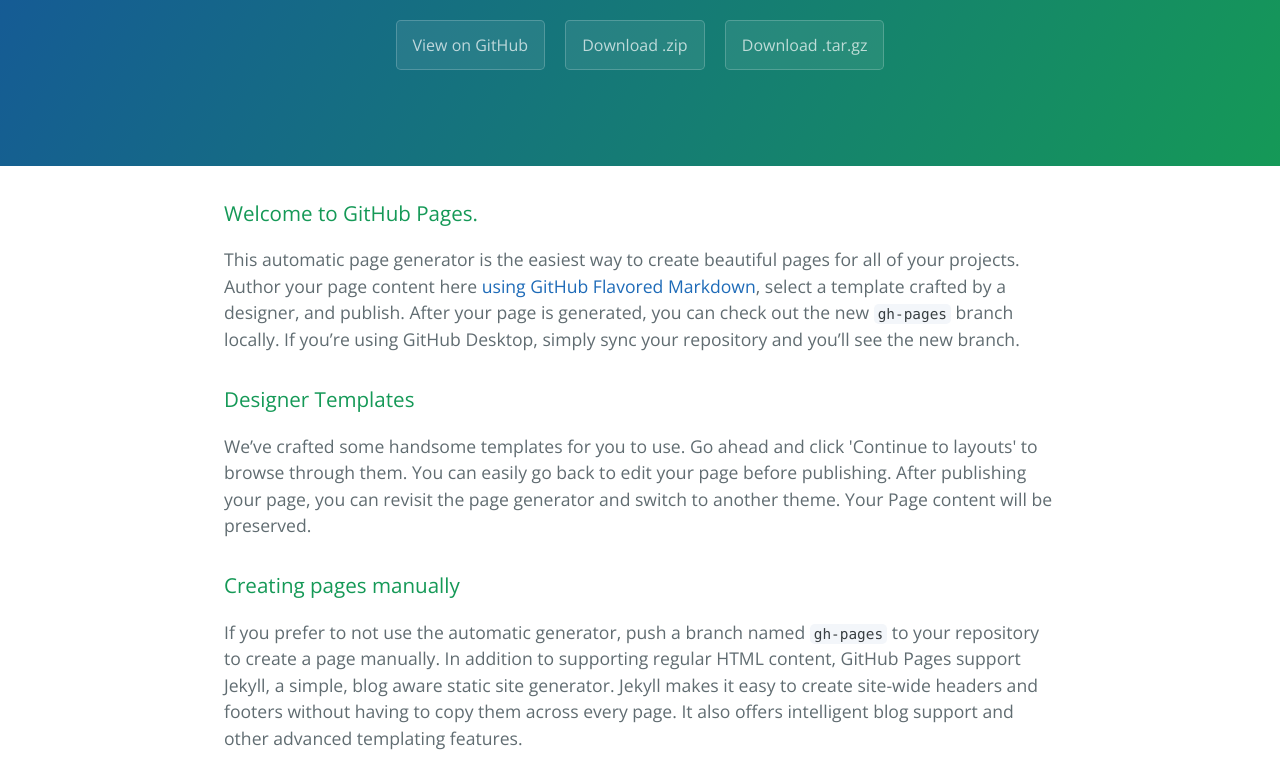
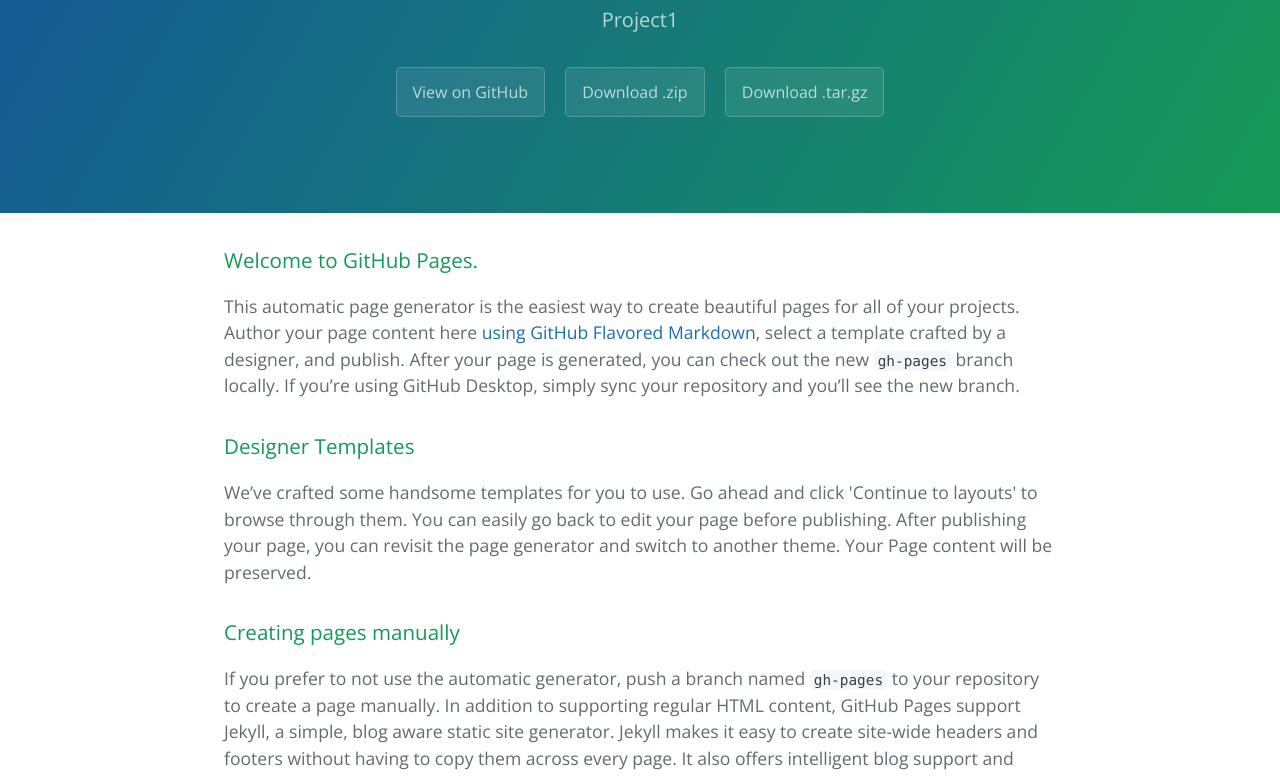
Before and after one commit to ShouzhiHuang/Markov-Sentence-Generator, a plain HTML site: page index.html in a window 1280 px wide. Shown: the part 170-946 px from the top of the page. Drawn offline with nearby package versions, Linux system fonts and the light colour scheme.

Commit message:
add project number

```diff
--- a/index.html
+++ b/index.html
@@ -12,7 +12,7 @@
   <body>
     <section class="page-header">
       <h1 class="project-name">Markov-sentence-generator</h1>
-      <h2 class="project-tagline"></h2>
+      <h2 class="project-tagline">Project1</h2>
       <a href="https://github.com/ShouzhiHuang/Markov-Sentence-Generator" class="btn">View on GitHub</a>
       <a href="https://github.com/ShouzhiHuang/Markov-Sentence-Generator/zipball/master" class="btn">Download .zip</a>
       <a href="https://github.com/ShouzhiHuang/Markov-Sentence-Generator/tarball/master" class="btn">Download .tar.gz</a>
```
